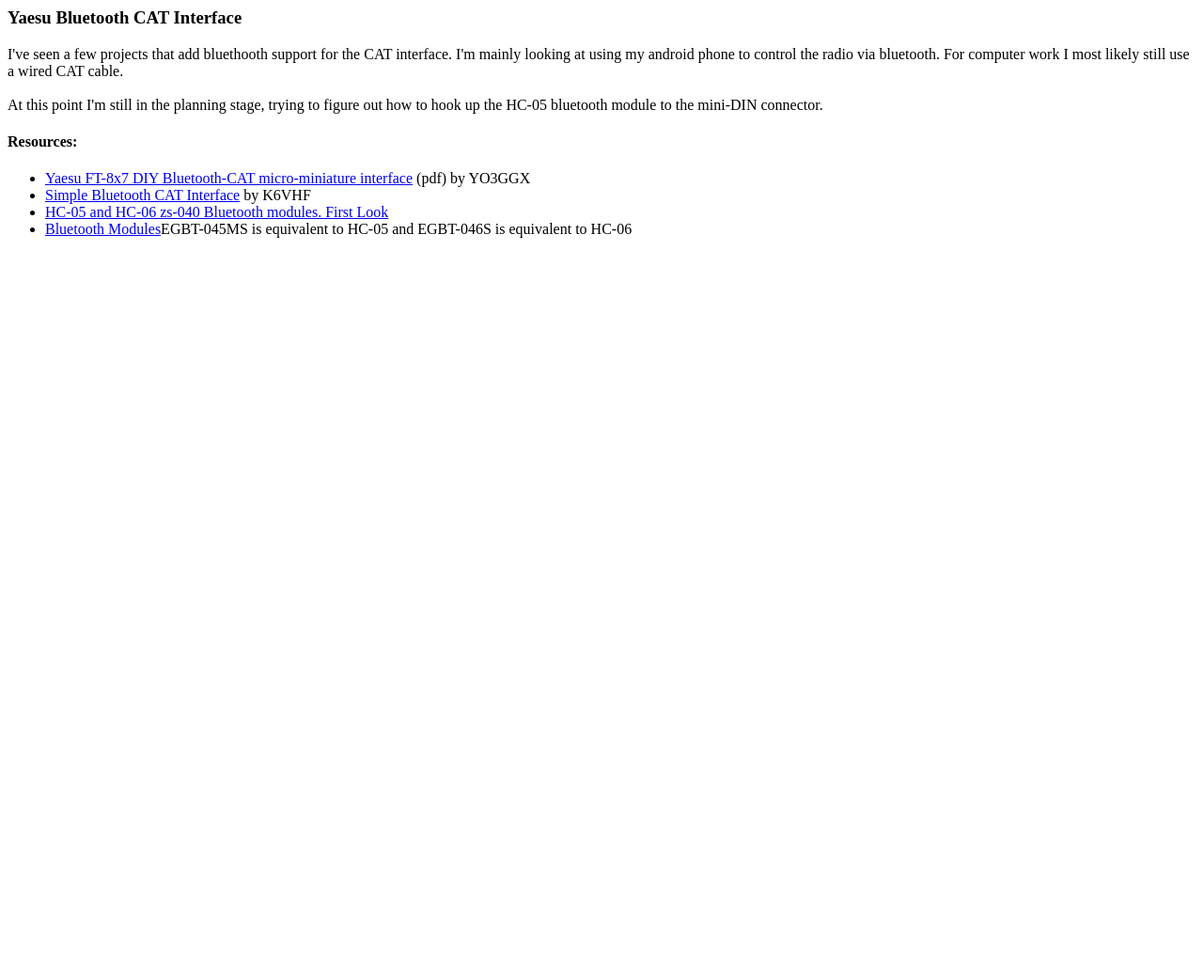
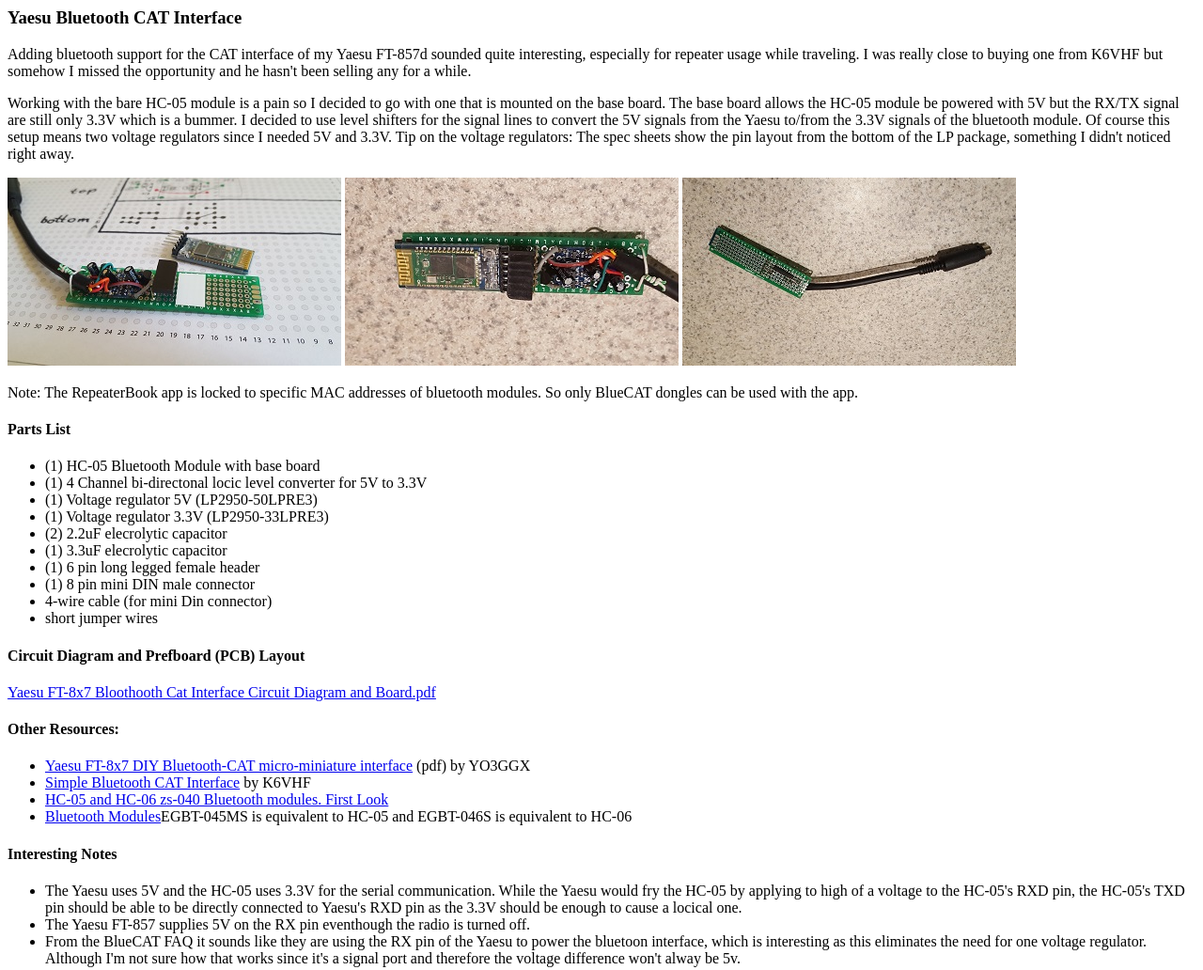
Before and after one commit to k0tet/k0tet.github.io, a website: page src/projects/yaesu-bluetooth-cat/index.html in a window 1280 px wide. Shown: the whole page at 94% size. Before the commit the page ends 800 px from the top, so only its background shows below. Drawn offline with Linux system fonts and the light colour scheme.

Commit message:
updated yaesu bluetooth cat interface

```diff
--- a/src/projects/yaesu-bluetooth-cat/index.html
+++ b/src/projects/yaesu-bluetooth-cat/index.html
@@ -1,19 +1,55 @@
 <!-- build:content -->
   <body>
-    <h3 class="status-active">Yaesu Bluetooth CAT Interface</h3>
+    <h3 class="status-completed">Yaesu Bluetooth CAT Interface</h3>
     <p>
-      I've seen a few projects that add bluethooth support for the CAT interface.  I'm mainly looking at using my android phone to control
-      the radio via bluetooth.  For computer work I most likely still use a wired CAT cable. <br />
-      <br />
-      At this point I'm still in the planning stage, trying to figure out how to hook up the HC-05 bluetooth module to the mini-DIN connector.
+	  Adding bluetooth support for the CAT interface of my Yaesu FT-857d sounded quite interesting, especially for repeater usage while traveling.
+	  I was really close to buying one from K6VHF but somehow I missed the opportunity and he hasn't been selling any for a while.
     </p>
+	<p>
+	  Working with the bare HC-05 module is a pain so I decided to go with one that is mounted on the base board.  The base board allows the HC-05
+	  module be powered with 5V but the RX/TX signal are still only 3.3V which is a bummer.  I decided to use level shifters for the signal lines to
+	  convert the 5V signals from the Yaesu to/from the 3.3V signals of the bluetooth module.  Of course this setup means two voltage regulators
+	  since I needed 5V and 3.3V.  Tip on the voltage regulators: The spec sheets show the pin layout from the bottom of the LP package, something
+	  I didn't noticed right away.
+    </p>
+	<p>
+	  	  <a href="yaesu-bluetooth-cat-interface-1.jpg"><img alt="Yaesu Bluetooth CAT Interface" src="yaesu-bluetooth-cat-interface-1-small.jpg"></a>
+	  	  <a href="yaesu-bluetooth-cat-interface-2.jpg"><img alt="Yaesu Bluetooth CAT Interface" src="yaesu-bluetooth-cat-interface-2-small.jpg"></a>
+	  	  <a href="yaesu-bluetooth-cat-interface-3.jpg"><img alt="Yaesu Bluetooth CAT Interface" src="yaesu-bluetooth-cat-interface-3-small.jpg"></a>
+	</p>
+	<p>
+	  Note: The RepeaterBook app is locked to specific MAC addresses of bluetooth modules.  So only BlueCAT dongles can be used with the app.
+	</p>
     <p>
-	  <h4>Resources:</h4>
+      <h4>Parts List</h3>
+      <ul>
+	    <li>(1) HC-05 Bluetooth Module with base board</li>
+		<li>(1) 4 Channel bi-directonal locic level converter for 5V to 3.3V</li>
+        <li>(1) Voltage regulator 5V (LP2950-50LPRE3)</li>
+        <li>(1) Voltage regulator 3.3V (LP2950-33LPRE3)</li>
+		<li>(2) 2.2uF elecrolytic capacitor</li>
+		<li>(1) 3.3uF elecrolytic capacitor</li>
+		<li>(1) 6 pin long legged female header</li>
+		<li>(1) 8 pin mini DIN male connector
+		<li>4-wire cable (for mini Din connector)
+		<li>short jumper wires</li>
+      </ul>
+	  <h4>Circuit Diagram and Prefboard (PCB) Layout</h4>
+	  <p>
+	    <a href="Yaesu FT-8x7 Bloothooth Cat Interface Circuit Diagram and Board.pdf">Yaesu FT-8x7 Bloothooth Cat Interface Circuit Diagram and Board.pdf</a>
+	  </p>
+      <h4>Other Resources:</h4>
 	  <ul>
-	    <li><a href="https://www.yo3ggx.ro/btcat/FT8x7_DIY_Bluetootth_CAT_interface_v1.pdf">Yaesu FT-8x7 DIY Bluetooth-CAT micro-miniature interface</a> (pdf)  by YO3GGX</li>
-		<li><a href="https://k6vhf.com/simple-bluetooth-cat-interface/">Simple Bluetooth CAT Interface</a> by K6VHF</li>
+        <li><a href="https://www.yo3ggx.ro/btcat/FT8x7_DIY_Bluetootth_CAT_interface_v1.pdf">Yaesu FT-8x7 DIY Bluetooth-CAT micro-miniature interface</a> (pdf)  by YO3GGX</li>
+        <li><a href="https://k6vhf.com/simple-bluetooth-cat-interface/">Simple Bluetooth CAT Interface</a> by K6VHF</li>
         <li><a href="http://www.martyncurrey.com/hc-05-and-hc-06-zs-040-bluetooth-modules-first-look/">HC-05 and HC-06 zs-040 Bluetooth modules. First Look</a></li>
         <li><a href="http://www.martyncurrey.com/?wpdmdl=2436">Bluetooth Modules</a>EGBT-045MS is equivalent to HC-05 and EGBT-046S is equivalent to HC-06</li>
+      </ul>
+	  <h4>Interesting Notes</h4>
+	  <ul>
+	    <li>The Yaesu uses 5V and the HC-05 uses 3.3V for the serial communication. While the Yaesu would fry the HC-05 by applying to high of a voltage to the HC-05's RXD pin, the HC-05's TXD pin should be able to be directly connected to Yaesu's RXD pin as the 3.3V should be enough to cause a locical one.
+	    <li>The Yaesu FT-857 supplies 5V on the RX pin eventhough the radio is turned off.</li>
+		<li>From the BlueCAT FAQ it sounds like they are using the RX pin of the Yaesu to power the bluetoon interface, which is interesting as this eliminates the need for one voltage regulator.  Although I'm not sure how that works since it's a signal port and therefore the voltage difference won't alway be 5v.</li>
 	  </ul>
 	</p>
 <!-- /build:content -->
```
Also changed, not shown: src/projects/aprs-tnc-modem/index.html (+1 -1 lines), src/projects/index.html (+2 -2 lines), src/projects/yaesu-bluetooth-cat/yaesu-bluetooth-cat-interface-1-small.jpg (added), src/projects/yaesu-bluetooth-cat/yaesu-bluetooth-cat-interface-2-small.jpg (added), src/projects/yaesu-bluetooth-cat/yaesu-bluetooth-cat-interface-3-small.jpg (added), 4 other files.
